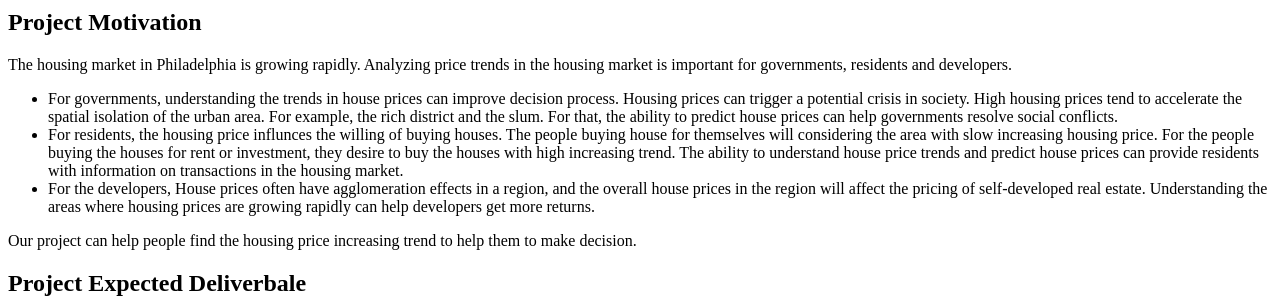
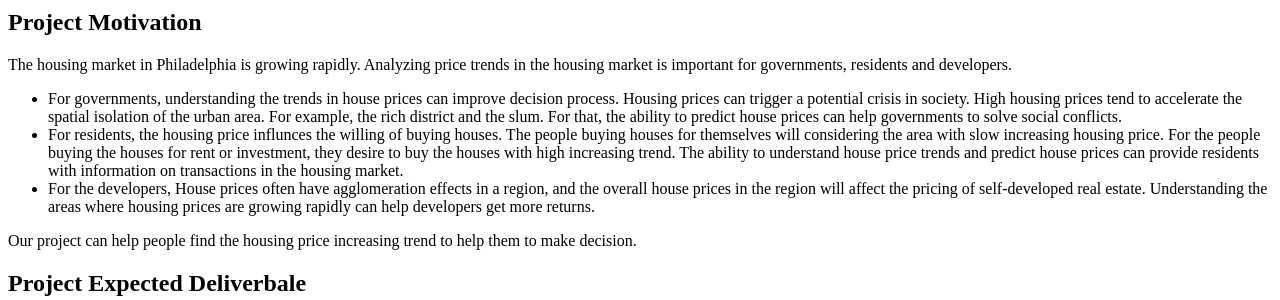
Before and after one commit to zhaoanyang36/house_price_prediction, a Jekyll site: the page built from _posts/2019-12-14-Project-Background.md, in a window 1280 px wide. Shown: the part 522-822 px from the top of the page. Built offline with Jekyll 4.4.1, drawn with Linux system fonts in a browser that asks for light colours; cached includes are drawn as plain includes; nearby versions of some CDN libraries.

Commit message:
Update 2019-12-14-Project-Background.md

```diff
--- a/_posts/2019-12-14-Project-Background.md
+++ b/_posts/2019-12-14-Project-Background.md
@@ -12,8 +12,8 @@ toc_sticky: true
 
 ## Project Motivation
 The housing market in Philadelphia is growing rapidly. Analyzing price trends in the housing market is important for governments, residents and developers.
-- For governments, understanding the trends in house prices can improve decision process. Housing prices can trigger a potential crisis in society. High housing prices tend to accelerate the spatial isolation of the urban area. For example, the rich district and the slum. For that, the ability to predict house prices can help governments resolve social conflicts.
-- For residents, the housing price influnces the willing of buying houses. The people buying house for themselves will considering the area with slow increasing housing price. For the people buying the houses for rent or investment, they desire to buy the houses with high increasing trend. The ability to understand house price trends and predict house prices can provide residents with information on transactions in the housing market.
+- For governments, understanding the trends in house prices can improve decision process. Housing prices can trigger a potential crisis in society. High housing prices tend to accelerate the spatial isolation of the urban area. For example, the rich district and the slum. For that, the ability to predict house prices can help governments to solve social conflicts.
+- For residents, the housing price influnces the willing of buying houses. The people buying houses for themselves will considering the area with slow increasing housing price. For the people buying the houses for rent or investment, they desire to buy the houses with high increasing trend. The ability to understand house price trends and predict house prices can provide residents with information on transactions in the housing market.
 - For the developers, House prices often have agglomeration effects in a region, and the overall house prices in the region will affect the pricing of self-developed real estate. Understanding the areas where housing prices are growing rapidly can help developers get more returns.
 
 Our project can help people find the housing price increasing trend to help them to make decision.
```
